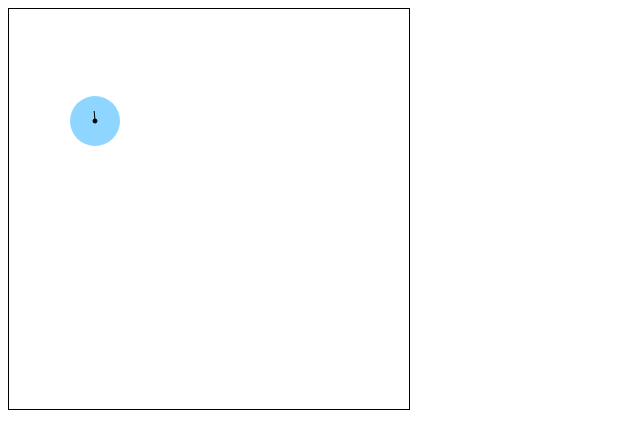
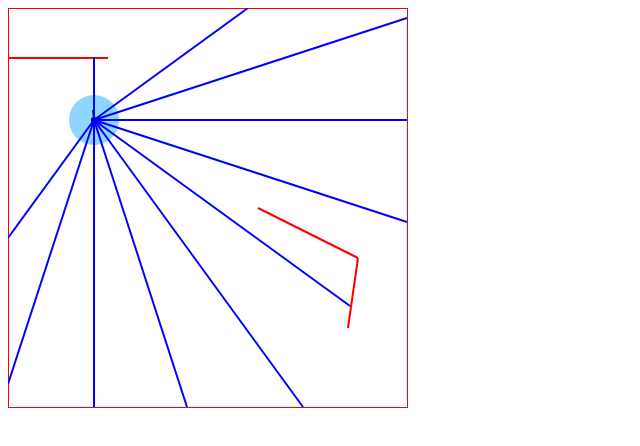
Before and after one commit to tylerhsu/mcl, a website: page public/index.html in a window 1280 px wide. Shown: the whole page, without its empty margins (0-640 px from the left). Drawn offline with Linux system fonts and the light colour scheme.

Commit message:
workin on scan() function

```diff
--- a/public/index.html
+++ b/public/index.html
@@ -2,9 +2,10 @@
 <html>
   <head>
     <title>Monte Carlo Localization</title>
+    <script type="text/javascript" src="js/map01.js"></script>
     <script type="text/javascript" src="js/main.js"></script>
   </head>
   <body>
-    <canvas id="canvas" width="400" height="400" style="border:thin solid black"></canvas>
+    <canvas id="canvas" width="400" height="400"></canvas>
   </body>
 </html>
--- a/public/js/main.js
+++ b/public/js/main.js
@@ -1,4 +1,5 @@
-(function() {
+(function(worldMap) {
+
     /*
      * Robot class
      */
@@ -6,6 +7,7 @@
         this.world = world;
         this.state = State.generate(world);
         this.radius = 25;
+        this.scanDistance = 1000;
     };
 
     Robot.prototype = {
@@ -16,6 +18,125 @@
             context.fill();
             context.closePath();
             this.state.draw(context);
+        }
+
+        /*
+         * Returns the euclidean distance to the nearest obstacle in the
+         * given direction from the robot, or undefined if no obstacle is found.
+         */
+        , castRay: function(imageData, angle, maxDistance) {
+            var x0 = this.state.x
+            ,   y0 = this.state.y
+            ,   x1 = this.state.x + Math.cos(angle) * maxDistance
+            ,   y1 = this.state.y + Math.sin(angle) * maxDistance
+            ,   distance;
+            this._traceLine(x0, y0, x1, y1, function(x, y) {
+                var pixelOffset = (x + y * imageData.width) * 4
+                ,   red = imageData.data[pixelOffset]
+                ,   green = imageData.data[pixelOffset + 1]
+                ,   blue = imageData.data[pixelOffset + 2];
+
+                // wall pixel?
+                if (red > 240 && green < 5 && blue < 5) {
+                    // 'distance' refers to the outer scope
+                    // distance = Math.sqrt(Math.pow(x - x0, 2) + Math.pow(y - y0, 2));
+                    distance = [x, y];
+                    return true;
+                };
+                return false;
+            });
+
+            return distance;
+        }
+
+        /*
+         * Casts _resolution_ rays, radially equidistant, from the robot's center.
+         * Returns an array containing the distances reported by each of the rays
+         * to the nearest obstacle in that direction, starting from the ray cast at
+         * 0 radians (directly to the right/east) and moving clockwise.
+         */
+        , scan: function(context, resolution) {
+            var increment = (2 * Math.PI) / resolution
+            ,   angle = 0
+            ,   imageData = context.getImageData(0, 0, context.canvas.width, context.canvas.height)
+            ,   distances = [];
+
+            for (var n = 0; n < resolution; n++) {
+                // distances.push(this.castRay(imageData, angle, this.scanDistance));
+                var point = this.castRay(imageData, angle, this.scanDistance);
+                if (point) {
+                    context.beginPath();
+                    context.moveTo(this.state.x, this.state.y);
+                    context.lineTo(point[0], point[1]);
+                    context.strokeStyle = '#0000FF';
+                    context.stroke();
+                    context.closePath();
+                }
+                angle += increment;
+            }
+
+            return distances;
+        }
+
+        /*
+         * Iterates over the pixel coordinates between [x0, y0] and [x1, y1]
+         * using Bresenham's algorithm.
+         *
+         * Passes each coordinate to the process() callback,
+         * stopping when process() returns truthily or when the line's endpoint
+         * is reached.
+         */
+        , _traceLine: function(x0, y0, x1, y1, process) {
+            var temp
+            ,   steep = Math.abs(y1 - y0) > Math.abs(x1 - x0);
+
+            if (steep) {
+                temp = x0;
+                x0 = y0;
+                y0 = temp;
+
+                temp = x1;
+                x1 = y1;
+                y1 = temp;
+            }
+            if (x0 > x1) {
+                temp = x0;
+                x0 = x1;
+                x1 = temp;
+
+                temp = y0;
+                y0 = y1;
+                y1 = temp;
+            }
+
+            var deltax = x1 - x0
+            ,   deltay = Math.abs(y1 - y0)
+            ,   error = 0
+            ,   ystep
+            ,   y = y0
+            ,   x = x0
+            ,   ret;
+
+            if (y0 < y1) {
+                ystep = 1;
+            } else {
+                ystep = -1;
+            }
+
+            while (!ret && x <= x1) {
+                if (steep) {
+                    ret = process(y, x);
+                }
+                else {
+                    ret = process(x, y);
+                }
+                error += deltay;
+                if (2 * error >= deltax) {
+                    y += ystep;
+                    error -= deltax;
+                }
+                x++;
+            }
         }
     };
 
@@ -41,7 +162,7 @@
         var x = Math.floor(Math.random() * world.width)
         ,   y = Math.floor(Math.random() * world.height)
         ,   angle = Math.random() * 2 * Math.PI;
-        console.log(angle);
+
         return new State(x, y, angle);
     };
 
@@ -58,6 +179,7 @@
                 this.x + Math.cos(this.angle) * this.rayLength,
                 this.y + Math.sin(this.angle) * this.rayLength
             );
+            context.strokeStyle = '#000000';
             context.stroke();
             context.closePath();
         }
@@ -68,18 +190,34 @@
      *
      * Describes the static world.
      */
-    var World = function(width, height) {
+    var World = function(width, height, worldMap) {
         this.width = width;
         this.height = height;
+        this.map = worldMap;
     };
-    World.prototype = {};
+    World.prototype = {
+        draw: function(context) {
+            context.beginPath();
+            for (var n = 0; n < this.map.length; n++) {
+                var line = this.map[n];
+                context.moveTo(line[0][0], line[0][1]);
+                context.lineTo(line[1][0], line[1][1]);
+            }
+            context.strokeStyle = '#FF0000';
+            context.lineWidth = 2;
+            context.stroke();
+            context.closePath();
+        }
+    };
 
     window.onload = function() {
         var canvas = document.getElementById('canvas');
         var context = canvas.getContext('2d');
 
-        var world = new World(canvas.width, canvas.height);
+        var world = new World(canvas.width, canvas.height, worldMap);
+        world.draw(context);
         var robot = new Robot(world);
         robot.draw(context);
+        robot.scan(context, 20);
     };
-}());
+}(worldMap));
```
